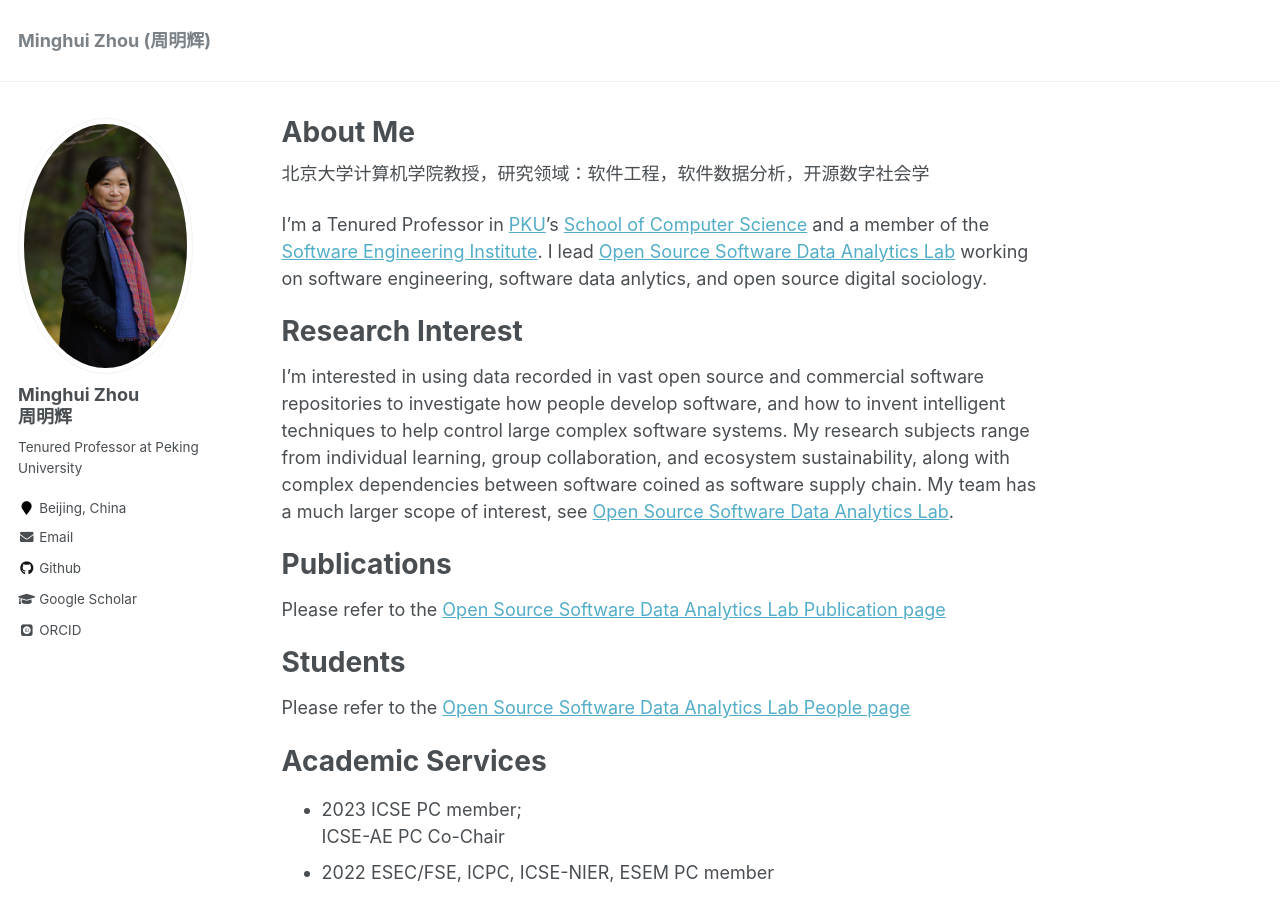
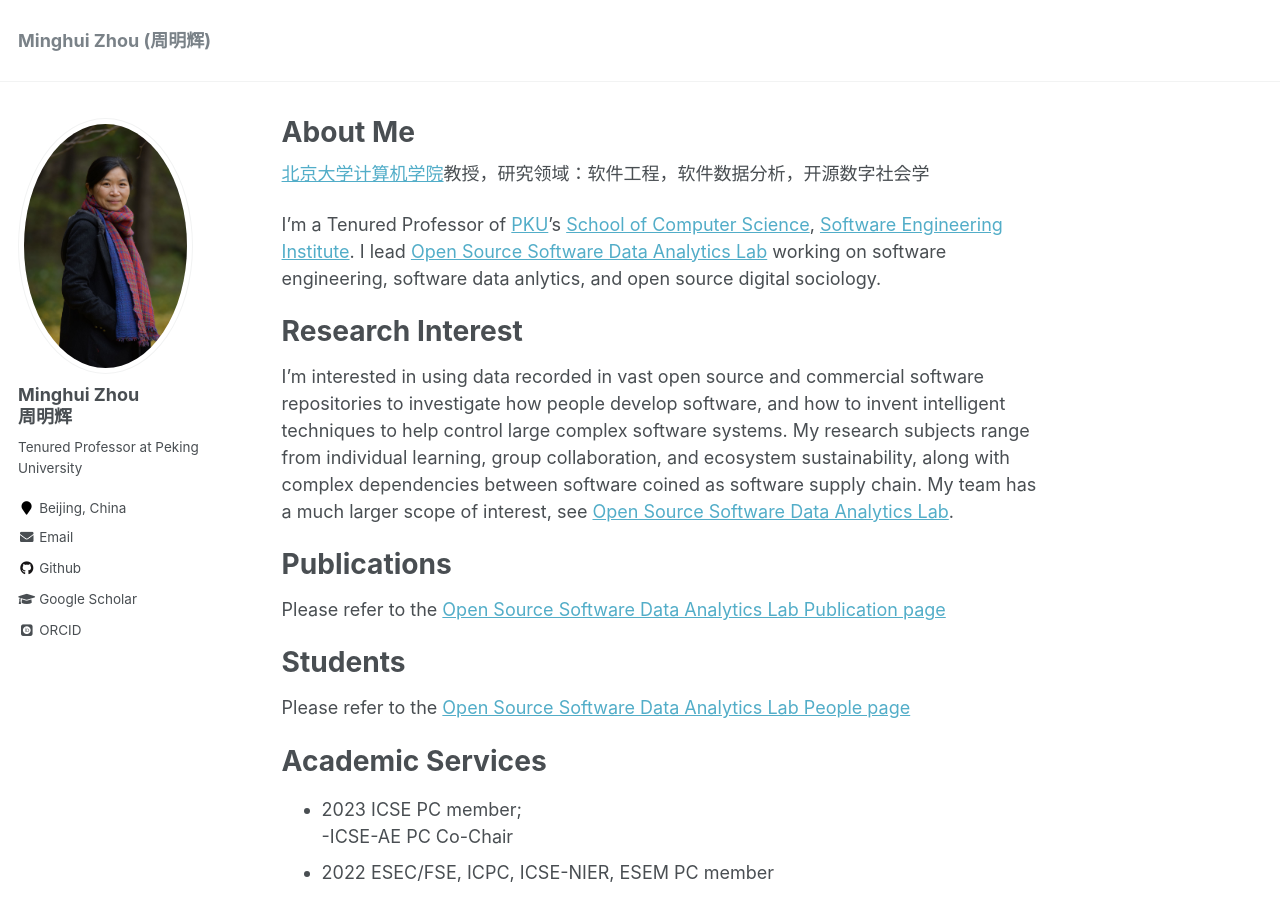
Before and after one commit to minghuizhou/minghuizhou.github.io, a Jekyll site: the page built from _pages/about.md, in a window 1280 px wide and 900 px high. Built offline with Jekyll 4.4.1, drawn with Linux system fonts in a browser that asks for light colours; some web fonts are replaced.

Commit message:
Update about.md

```diff
--- a/_pages/about.md
+++ b/_pages/about.md
@@ -8,9 +8,9 @@
   - /about.html
 ---
 
-北京大学计算机学院教授，研究领域：软件工程，软件数据分析，开源数字社会学
+[北京大学计算机学院](https://cs.pku.edu.cn/)教授，研究领域：软件工程，软件数据分析，开源数字社会学
 
-I'm a Tenured Professor in [PKU](https://www.pku.edu.cn/)'s [School of Computer Science](https://cs.pku.edu.cn/) and a member of the [Software Engineering Institute](http://www.sei.pku.edu.cn/). I lead [Open Source Software Data Analytics Lab](https://osslab-pku.github.io/) working on software engineering, software data anlytics, and open source digital sociology.
+I'm a Tenured Professor of [PKU](https://www.pku.edu.cn/)'s [School of Computer Science](https://cs.pku.edu.cn/),  [Software Engineering Institute](http://www.sei.pku.edu.cn/). I lead [Open Source Software Data Analytics Lab](https://osslab-pku.github.io/) working on software engineering, software data anlytics, and open source digital sociology.
 
 
 Research Interest
@@ -31,7 +31,7 @@
 Academic Services
 =====================
 - 2023	ICSE PC member;
-        ICSE-AE PC Co-Chair
+        -ICSE-AE PC Co-Chair
 - 2022	ESEC/FSE, ICPC, ICSE-NIER, ESEM PC member
 - 2021	ESEC/FSE, ICSE-NIER, ICSE-AE, ICPC, MSR, ASE PC member;
         FSE-Industry Track PC Co-Chair
```
